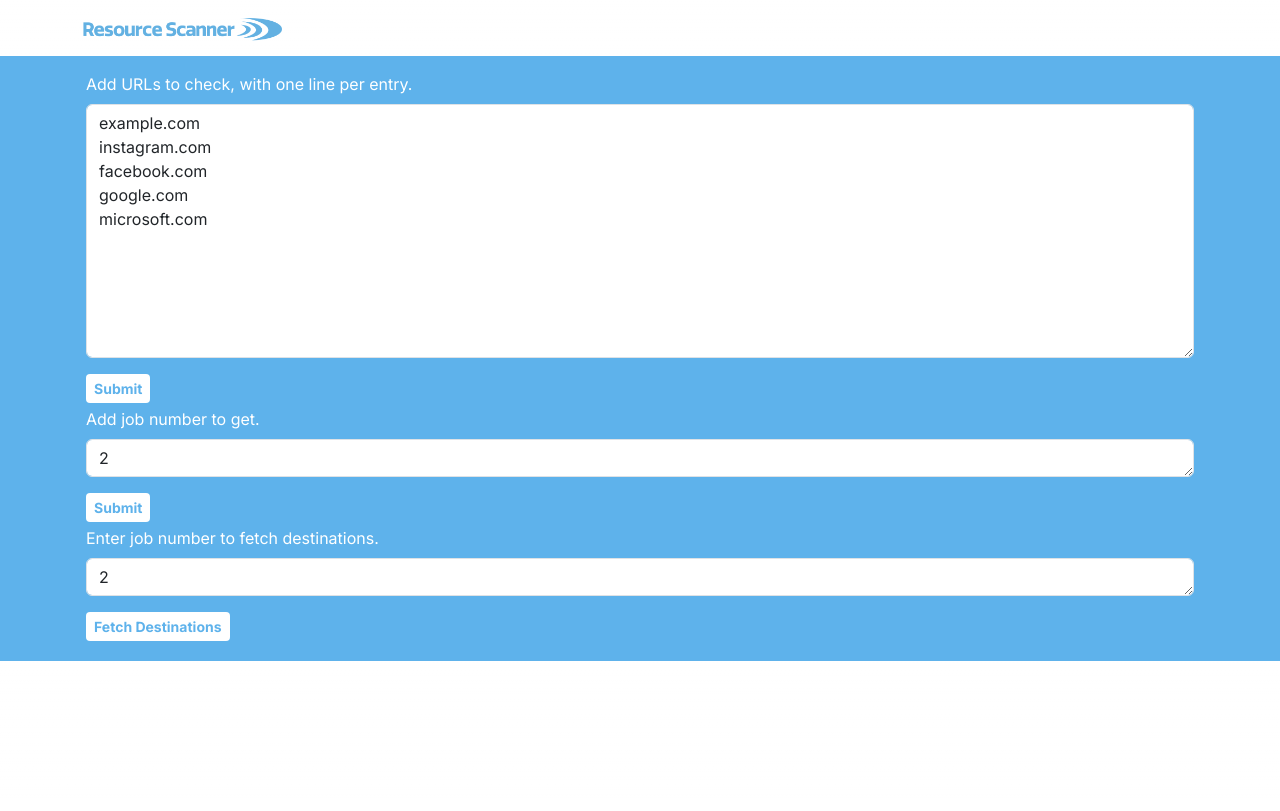
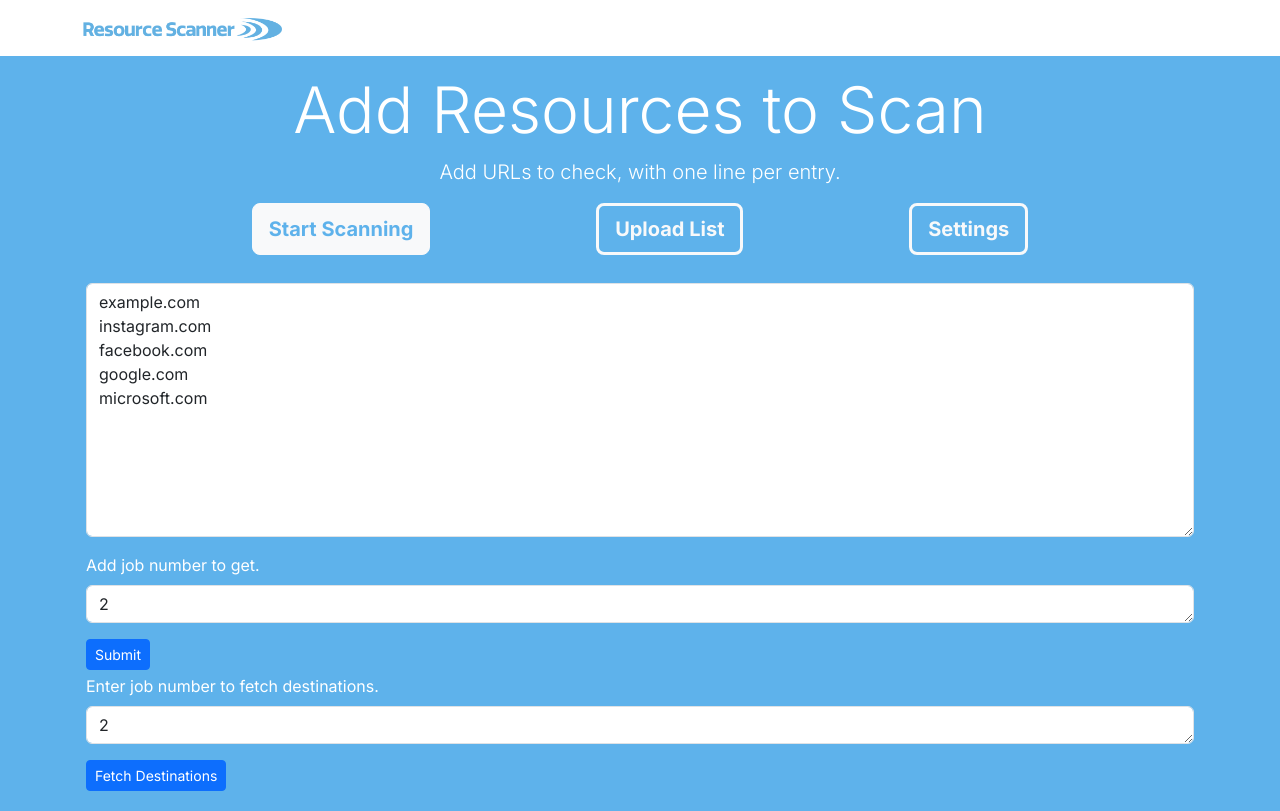
Before and after one commit to mikeuf/mmc6950-capstone, a Next.js app: page / in a window 1280 px wide. Built offline with nearby package versions, Linux system fonts and the light colour scheme.

Commit message:
Center and format text and buttons.

```diff
--- a/public/static/style.css
+++ b/public/static/style.css
@@ -12,9 +12,11 @@
 	padding: 1rem;
 }
 
-button {
-    background: #ffffff !important;
+.btn-light, .btn-outline-light {
+    font-weight: bold !important;
+}
+
+
+.btn-light {
     color: #5eb2eb !important;
-    font-weight: bold !important;
-    border: 0 !important;
 }
--- a/src/components/FormUrlSubmit.js
+++ b/src/components/FormUrlSubmit.js
@@ -53,10 +53,22 @@ export default function FormUrlSubmit() {
 
   return (
     <div>
+    <h2 className="display-3 text-center">Add Resources to Scan</h2>
+    <p className="lead text-center">Add URLs to check, with one line per entry.</p>
       <form onSubmit={submitList}>
+      <div className="text-center d-flex justify-content-evenly">
+        <button type="submit" id="submit-button" className="btn btn-light btn-lg mb-1">
+          Start Scanning
+        </button>
+        <button type="submit" id="upload-button" className="btn btn-outline-light btn-lg mb-1 border-3">
+          Upload List
+        </button>
+        <button type="submit" id="settings-button" className="btn btn-outline-light btn-lg mb-1 border-3">
+          Settings
+        </button>
+      </div>
         <div className="mb-3">
           <label htmlFor="resource-list" className="form-label">
-            Add URLs to check, with one line per entry.
           </label>
           <textarea
             id="resource-list"
@@ -69,9 +81,6 @@ export default function FormUrlSubmit() {
             required
           />
         </div>
-        <button type="submit" id="submit-button" className="btn btn-primary btn-sm mb-1">
-          Submit
-        </button>
       </form>
 	   <Modal show={isModalOpen} onClose={() => setIsModalOpen(false)} title="URL Check Results">
         {isLoading ? (
```
